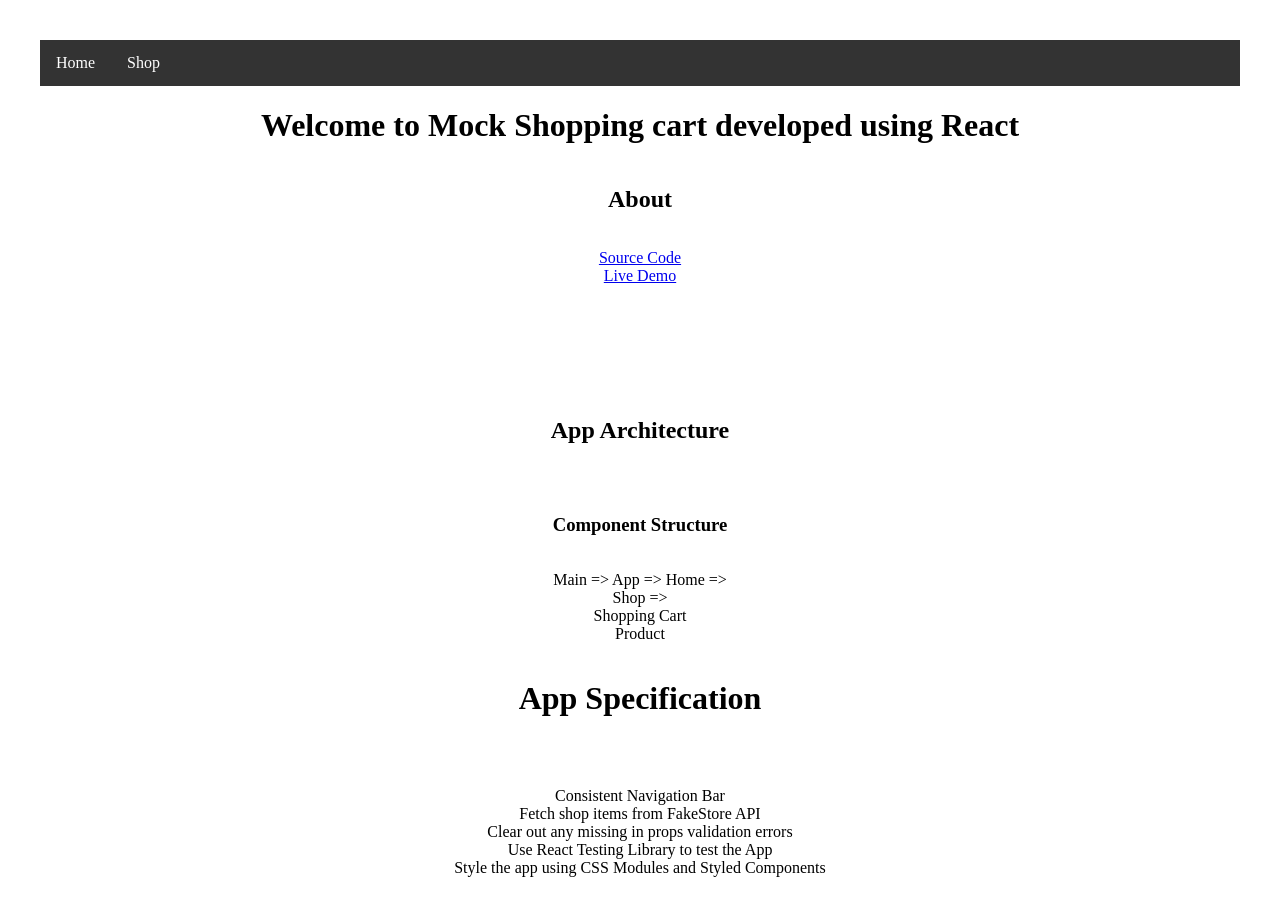
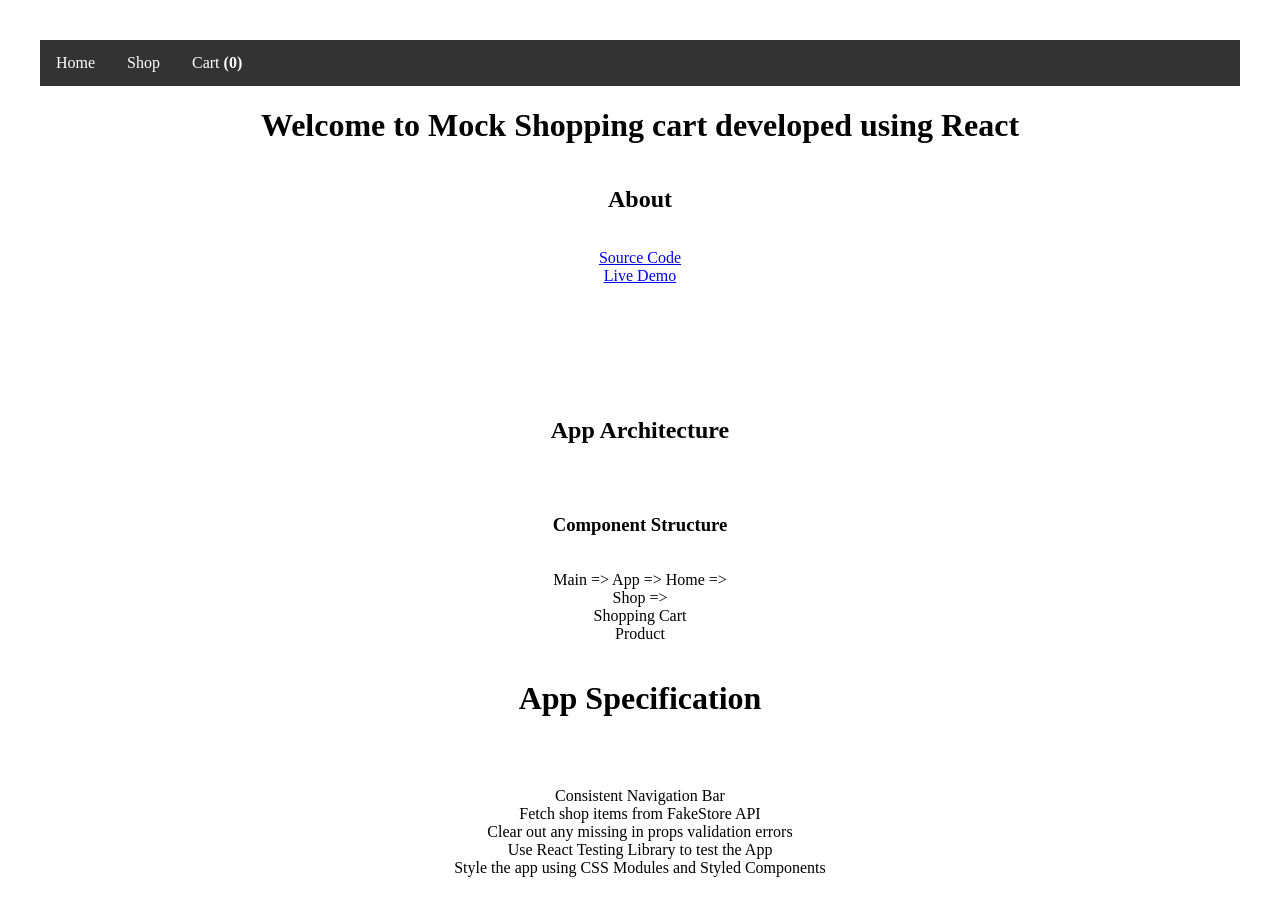
Before and after one commit to amaldevelops/shopping-cart, a React (Vite) app: page / in a window 1280 px wide. Shown: the top 916 px of the page. Built offline with nearby package versions, Linux system fonts and the light colour scheme.

Commit message:
Fixed when Empty Cart is not rendering properly

```diff
--- a/src/components/Navigation/Navigation.jsx
+++ b/src/components/Navigation/Navigation.jsx
@@ -3,7 +3,8 @@ import { Link } from "react-router-dom";
 import NavigationCSS from "./Navigation.module.css";
 
 function Navigation({shoppingCart}) {
-  let noOfItems = 3;
+  let noOfItems =0;
+  console.log(shoppingCart)
   return (
     <div className={NavigationCSS.navigationBar}>
       <ul>
@@ -15,9 +16,9 @@ function Navigation({shoppingCart}) {
           <Link to="../shop/cart">Shop</Link>
         </li>
 
-        {/* <li>
+        <li>
           <Link to="../shop/cart">Cart <span><strong>({noOfItems})</strong></span></Link>
-        </li> */}
+        </li>
       </ul>
     </div>
   );
--- a/src/components/Shop/Shop.jsx
+++ b/src/components/Shop/Shop.jsx
@@ -9,11 +9,7 @@ import ShopItems from "./ShopItems/ShopItems";
 function Shop() {
   const [shoppingCart, setShoppingCart] = useState({
     items: [
-      // {
-      //   itemName: "SanDisk SSD PLUS 1TB Internal SSD - SATA III 6 Gb/s",
-      //   itemPrice: 109,
-      //   quantity: 1000,
-      // },
+
     ],
     summary: { cartQuantity: 0, CartTotal: 0 },
   });
--- a/src/components/Shop/ShopItems/ShopItems.jsx
+++ b/src/components/Shop/ShopItems/ShopItems.jsx
@@ -79,6 +79,7 @@ function ShopItems({ itemSearchTerm, updateCartAddItem, updateCartRemoveItem })
         <label htmlFor="quantity">Quantity : </label>
         <button onClick={decreaseItems}> - </button>
         <input
+        disabled
           type="number"
           id="quantity"
           name="quantity"
--- a/src/components/ShoppingCart/ShoppingCart.jsx
+++ b/src/components/ShoppingCart/ShoppingCart.jsx
@@ -71,7 +71,7 @@ function ShoppingCart({ cartUpdateProp }) {
     });
   }
 
-  if (shoppingCart === undefined || shoppingCart[1] === null) {
+  if (shoppingCart === undefined || shoppingCart.items.length === 0) {
     return (
       <div>
         <h1>Empty Cart</h1>
@@ -103,8 +103,7 @@ function ShoppingCart({ cartUpdateProp }) {
           <h3>Total Value: Aud {shoppingCart["summary"]["CartTotal"]} </h3>
         </div>
 
-        <button type="button">
-          Checkout
+        <button type="button">Checkout
         </button>
         <button type="button" onClick={clearCart}>
           Clear Cart
```
